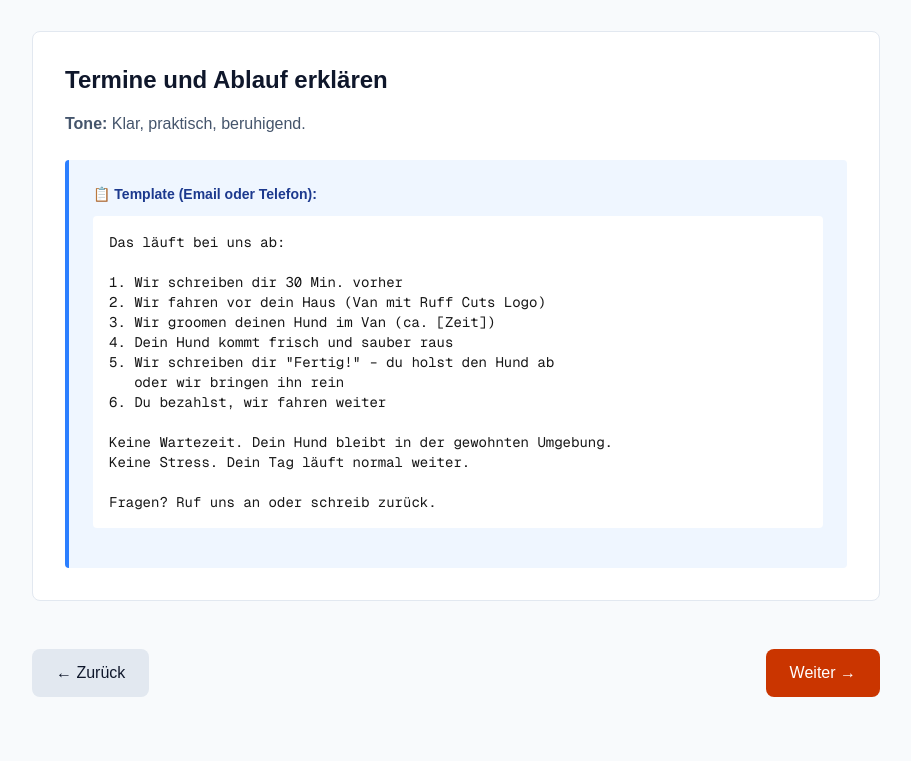
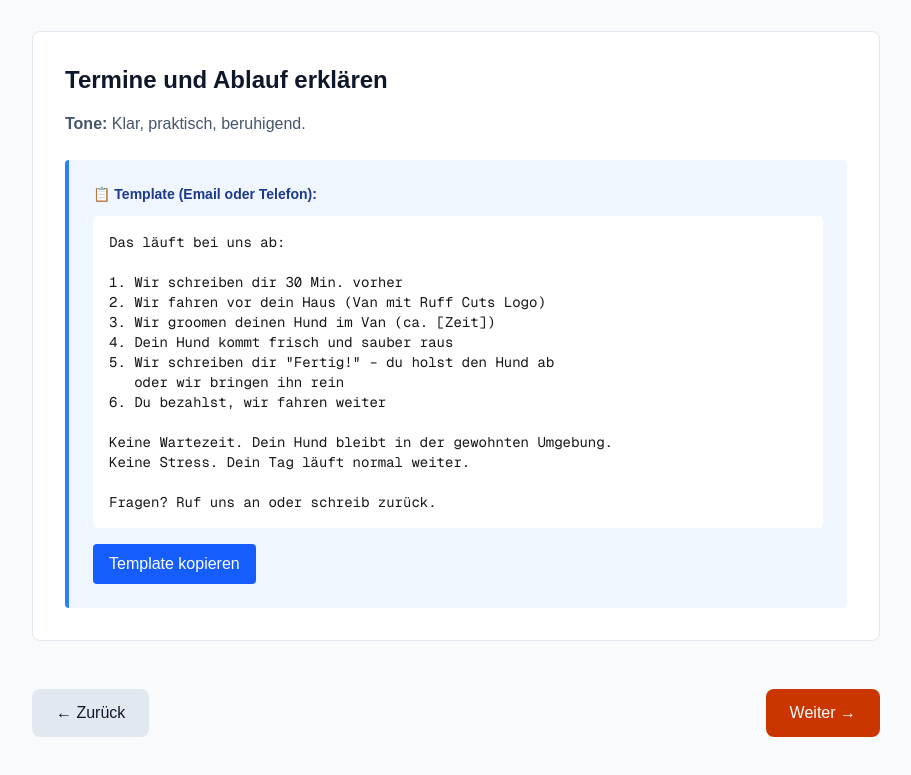
Before and after one commit to HPK-maker-tech/Brand-Voice-Guide, a Next.js app: page /booking in a window 1280 px wide. Shown: the part 1504-2279 px from the top of the page, without its empty margins (184-1095 px from the left). Built offline with nearby package versions, Linux system fonts and the light colour scheme.

Commit message:
Booking: add copy button to 'Termine und Ablauf erklären' template

```diff
--- a/app/booking/page.tsx
+++ b/app/booking/page.tsx
@@ -34,6 +34,21 @@ Fragen? Einfach antworten.
 Freuen wir uns auf deinen [Hundename]!
 
 Ruff Cuts Team`;
+
+  const processTemplate = `Das läuft bei uns ab:
+
+1. Wir schreiben dir 30 Min. vorher
+2. Wir fahren vor dein Haus (Van mit Ruff Cuts Logo)
+3. Wir groomen deinen Hund im Van (ca. [Zeit])
+4. Dein Hund kommt frisch und sauber raus
+5. Wir schreiben dir "Fertig!" – du holst den Hund ab
+   oder wir bringen ihn rein
+6. Du bezahlst, wir fahren weiter
+
+Keine Wartezeit. Dein Hund bleibt in der gewohnten Umgebung.
+Keine Stress. Dein Tag läuft normal weiter.
+
+Fragen? Ruf uns an oder schreib zurück.`;
 
   return (
     <main className="min-h-screen bg-slate-50">
@@ -82,21 +97,14 @@ Ruff Cuts Team`;
             <div className="bg-blue-50 border-l-4 border-blue-500 p-6 rounded">
               <p className="text-sm font-bold text-blue-900 mb-3">📋 Template (Email oder Telefon):</p>
               <pre className="bg-white p-4 rounded mb-4 font-mono text-sm overflow-x-auto whitespace-pre-wrap">
-{`Das läuft bei uns ab:
-
-1. Wir schreiben dir 30 Min. vorher
-2. Wir fahren vor dein Haus (Van mit Ruff Cuts Logo)
-3. Wir groomen deinen Hund im Van (ca. [Zeit])
-4. Dein Hund kommt frisch und sauber raus
-5. Wir schreiben dir "Fertig!" – du holst den Hund ab
-   oder wir bringen ihn rein
-6. Du bezahlst, wir fahren weiter
-
-Keine Wartezeit. Dein Hund bleibt in der gewohnten Umgebung.
-Keine Stress. Dein Tag läuft normal weiter.
-
-Fragen? Ruf uns an oder schreib zurück.`}
+{processTemplate}
               </pre>
+              <button
+                onClick={() => copyToClipboard(processTemplate, "process-template")}
+                className="bg-blue-600 text-white px-4 py-2 rounded hover:bg-blue-700 transition"
+              >
+                {copied === "process-template" ? "✓ Kopiert!" : "Template kopieren"}
+              </button>
             </div>
           </div>
         </section>
```
